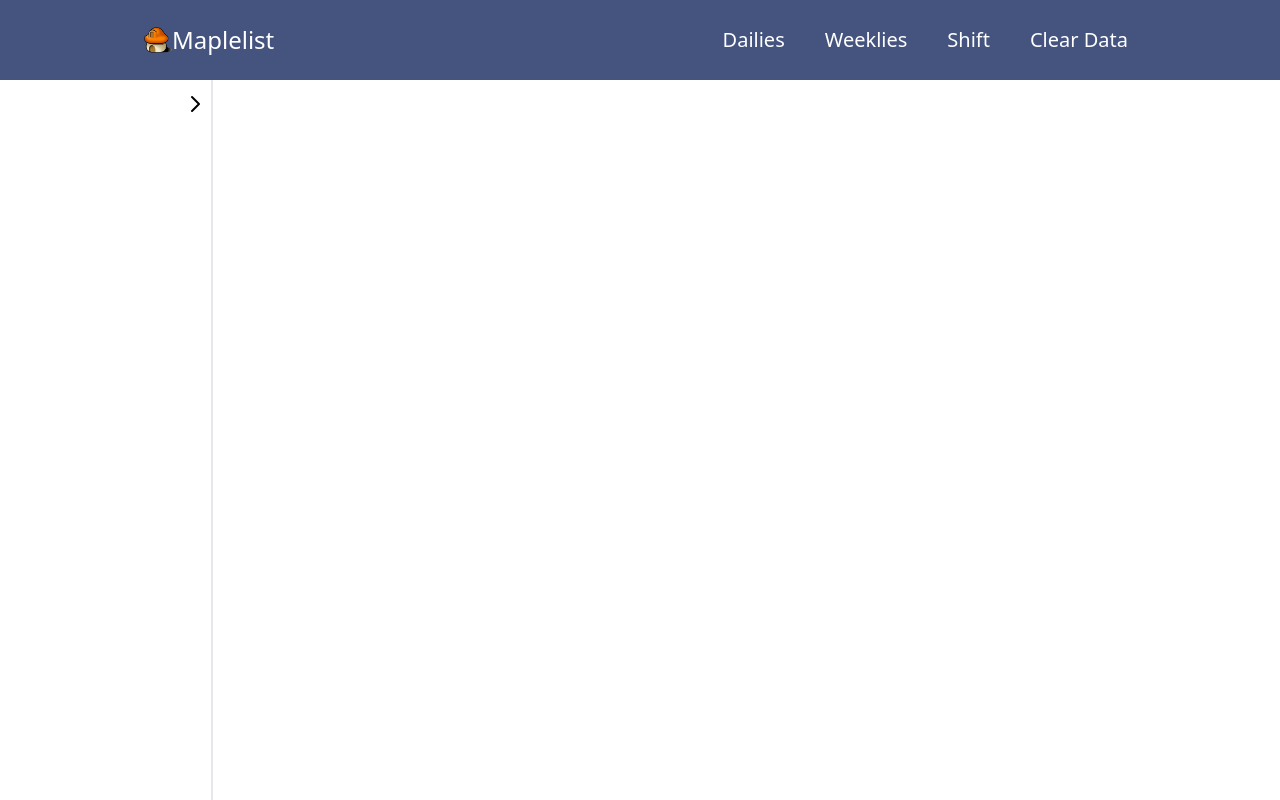
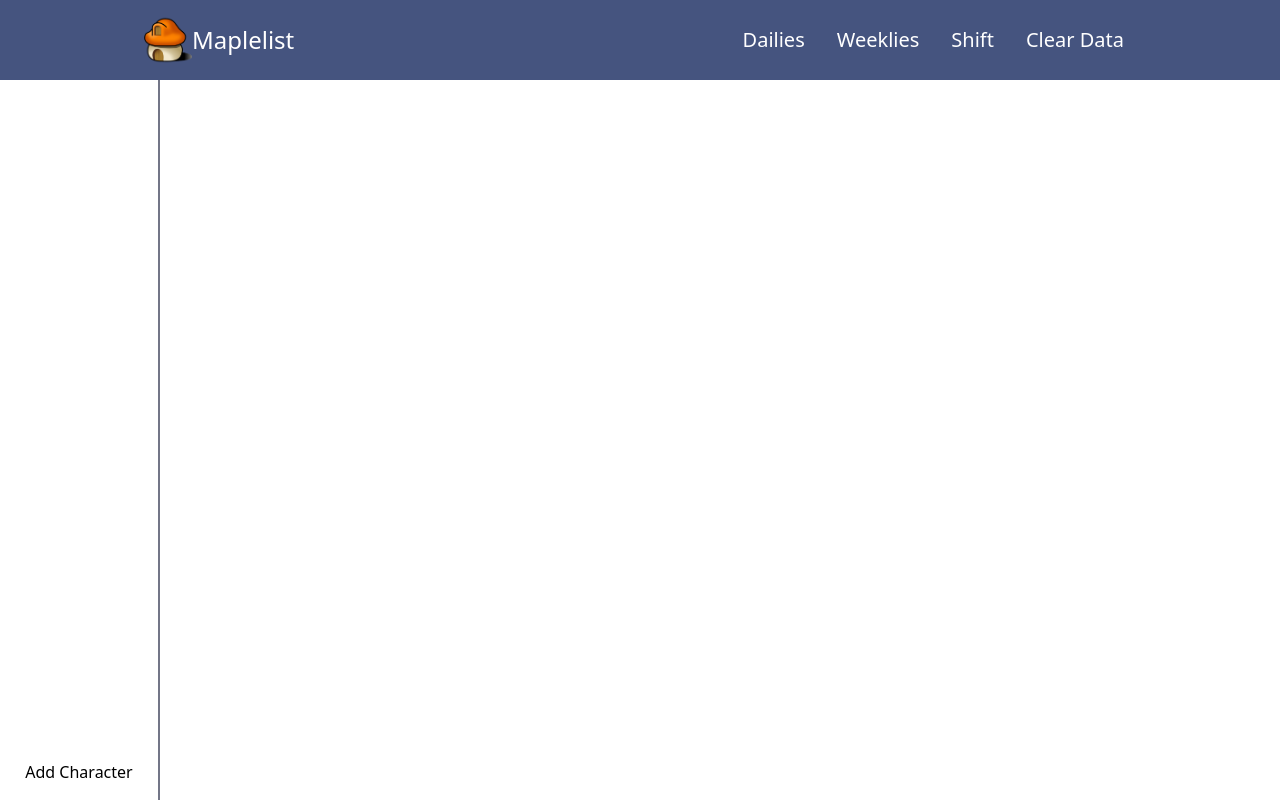
Before and after one commit to ngovictor20/maplestorychecklist, a React (Create React App) app: page / in a window 1280 px wide. Shown: the top 800 px of the page. Built offline with nearby package versions, Linux system fonts and the light colour scheme; what @tailwindcss/typography would draw is missing.

Commit message:
Implemeneted sidebar, made checklist and rest of content inline

```diff
--- a/src/components/Character/CharacterCard.tsx
+++ b/src/components/Character/CharacterCard.tsx
@@ -17,13 +17,13 @@ const CharacterCard: React.FC<CharacterProps> = ({ className, level, name, index
     const dispatch = useAppDispatch();
 
     return (
-        <div className={`relative cursor-pointer border-blue-400 border rounded-lg flex items-center ${selected ? "text-white bg-blue-400" : ""}`} onClick={() => dispatch(setCharIndex(index))}>
-            <img className=" w-12 h-12 m-2 rounded-full ring-1 blue-500" src={`${process.env.PUBLIC_URL}/${Class[className]}.svg`} alt={`${Class[className]}`} />
+        <div className={`relative cursor-pointer border-accent-grey border-2 flex items-center w-40 h-20 rounded-md ${selected ? " " : ""}`} onClick={() => dispatch(setCharIndex(index))}>
+            <img className=" w-12 h-12 m-2 rounded-full ring-1" src={`${process.env.PUBLIC_URL}/${Class[className]}.svg`} alt={`${Class[className]}`} />
             <div className="pr-2">
                 <p>{name}</p>
                 <p>{level}</p>
             </div>
-            <img onClick={() => { toggleDialog(DialogType.deleteCharacter) }} src={`${process.env.PUBLIC_URL}/exit.svg`} className={`absolute top-0 right-0 h-2 w-2 m-1 hover:bg-blue-200 ${selected ? "" : ""}`} alt="exit" />
+            <img onClick={() => { toggleDialog(DialogType.deleteCharacter) }} src={`${process.env.PUBLIC_URL}/exit.svg`} className={`absolute top-0 right-0 h-2 w-2 m-1 hover:bg-blue-200 ${selected ? "" : ""}`} alt="exit"/>
         </div>
     )
 }
--- a/src/components/Character/CharacterList.tsx
+++ b/src/components/Character/CharacterList.tsx
@@ -45,7 +45,7 @@ const CharacterList: React.FC = () => {
     return (
         <div className="">
             {renderDialog()}
-            <div className="flex flex-col items-center py-5 gap-y-4">
+            <div className="flex flex-col items-center py-5 gap-y-6">
                 {charList && charList.map((char, index) => (
                     <CharacterCard {...{ index, name: char.name, className: char.class, level: char.level, selected: index === charIndex, toggleDialog }} key={char.name} />
                 ))}
--- /dev/null
+++ b/src/components/ContentContainer.tsx
@@ -0,0 +1,13 @@
+import React from 'react'
+import ChecklistRenderer from 'components/Checklist/ChecklistRenderer'
+
+const ContentContainer = () => {
+    return (
+        <div className="py-10 px-20">
+
+            <ChecklistRenderer />
+        </div>
+    )
+}
+
+export default ContentContainer
--- a/src/components/Header.tsx
+++ b/src/components/Header.tsx
@@ -5,21 +5,21 @@ import { ChecklistType } from 'types';
 import useDialog from 'components/Dialog/useDialog';
 import { DialogType } from './Dialog/types';
 
-const NavItemClass = "hover:bg-accent-grey h-fullcursor-pointer px-2 flex items-center";
+const NavItemClass = "hover:bg-accent-grey h-full cursor-pointer px-3 flex items-center";
 
 const Header = () => {
     const dispatch = useAppDispatch();
     const { renderDialog, toggleDialog } = useDialog();
     return (
-        <div className="sticky top-0 z-30 h-20 px-36 flex-1 min-w-full flex container bg-header-grey text-white justify-between">
+        <div className="fixed top-0 z-30 h-20 px-36 flex-1 min-w-full flex container bg-header-grey text-white justify-between">
             {renderDialog()}
             <div className="flex items-center ">
-                <img src={`${process.env.PUBLIC_URL}/maplestory-icon.png`} alt="Icon" className="w-7 h-7" />
+                <img src={`${process.env.PUBLIC_URL}/maplestory-icon.png`} alt="Icon" className="w-12 h-12" />
                 <p className="text-2xl">
                     Maplelist
                 </p>
             </div>
-            <div className="flex justify space-x-6 h-full text-xl text-white ">
+            <div className="flex justify space-x-2 h-full text-xl text-white ">
                 <div onClick={() => { dispatch(setChecklistType(ChecklistType.dailyChecklist)) }} className={NavItemClass}>
                     <p>Dailies</p>
                 </div>
--- a/src/components/Sidebar.tsx
+++ b/src/components/Sidebar.tsx
@@ -1,16 +1,25 @@
 import React, { useState } from 'react'
 import CharacterList from 'components/Character/CharacterList'
+import useDialog from 'components/Dialog/useDialog';
+import { DialogType } from 'components/Dialog/types';
+import styled from 'styled-components';
 
+const SidebarContainer = styled.div`
+    height: calc(100vh - 5rem);
+`;
 
 const Sidebar = () => {
-    const [isExpanded, setIsExpanded] = useState(false);
+    const { renderDialog, toggleDialog } = useDialog();
     return (
-        <div className="border-r-2 bottom-0 w-1/6 left-0 min-h-screen relative">
-            <img src={`${process.env.PUBLIC_URL}/chevron-${isExpanded ? "left" : "right"}.svg`} onClick={() => { setIsExpanded(!isExpanded) }} className="absolute cursor-pointer right-1 pt-3" alt="expand" />
+        <SidebarContainer className="border-r-2 border-accent-grey bottom-0 w-full left-0 relative">
+            {renderDialog()}
             <div className="pt-6">
                 <CharacterList />
             </div>
-        </div>
+            <div onClick={() => { toggleDialog(DialogType.addCharacter) }} className="hover:bg-accent-grey hover:text-white absolute bottom-0 w-full h-14 text-center flex items-center justify-center">
+                    <p>Add Character</p>
+            </div>
+        </SidebarContainer>
     )
 }
 
--- a/src/pages/AppRouter.tsx
+++ b/src/pages/AppRouter.tsx
@@ -1,26 +1,23 @@
 import React from 'react'
 import Header from 'components/Header';
-import CharacterList from 'components/Character/CharacterList';
-import ChecklistRenderer from '../components/Checklist/ChecklistRenderer';
 import Sidebar from 'components/Sidebar';
-import useDialog from 'components/Dialog/useDialog';
-import { DialogType } from 'components/Dialog/types';
+import styled from 'styled-components';
+import ContentContainer from 'components/ContentContainer';
+
+const Container = styled.div`
+    display: grid;
+    grid-template-columns: 12.5% auto;
+    width: 100vw;
+`;
 
 const MainPage = () => {
-    const { renderDialog, toggleDialog } = useDialog();
     return (
-        <div>
+        <div className="h-screen">
             <Header />
-            <Sidebar />
-            <div className="lg:z-50 max-w-8xl px-36 container min-w-full h-screen">
-            {renderDialog()}
-                <button onClick={() => { toggleDialog(DialogType.addCharacter) }} className="bg-blue-500 hover:bg-blue-700 text-white font-bold py-2 px-4 rounded-full my-5 w-40 absolute right-40">
-                    Add Character
-                </button>
-                <div>
-                    <ChecklistRenderer />
-                </div>
-            </div>
+            <Container className="pt-20">
+                <Sidebar />
+                <ContentContainer/>
+            </Container>
         </div>
     )
 }
--- a/tailwind.config.js
+++ b/tailwind.config.js
@@ -2,6 +2,7 @@ module.exports = {
   purge: ['./src/**/*.{js,jsx,ts,tsx}', './public/index.html'],
   darkMode: false, // or 'media' or 'class'
   theme: {
+    extend: {
       maxHeight: {
         '0': '0',
         '1/4': '25%',
@@ -15,7 +16,21 @@ module.exports = {
         '3/4': '75%',
         'full': '100%',
       },
-    extend: {
+      width: {
+        '1/7': '14.2857143%',
+        '2/7': '28.5714286%',
+        '3/7': '42.8571429%',
+        '4/7': '57.1428571%',
+        '5/7': '71.4285714%',
+        '6/7': '85.7142857%',
+        '1/8': '12.5%',
+        '2/8': '25%',
+        '3/8': '37.5%',
+        '4/8': '50%',
+        '5/8': '62.5%',
+        '6/8': '75%',
+        '7/8': '87.5%',
+      },
       colors: {
         'header-grey': "#45547F",
         'accent-grey': "#737687",
```
Lines whose indentation alone changed are shown as unchanged.
